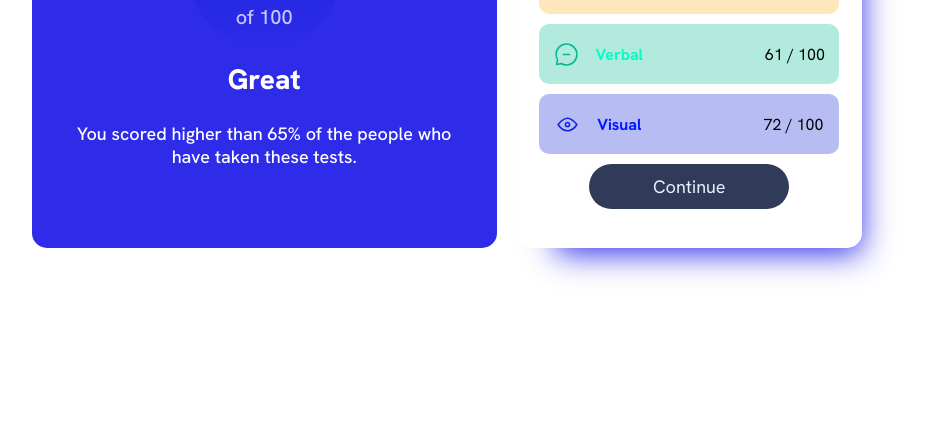
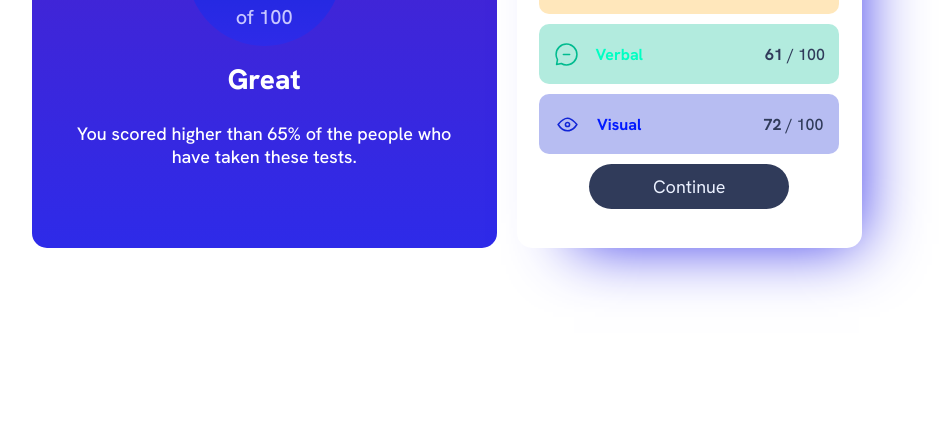
Before and after one commit to Avantiermv/results-summary-component-main, a plain HTML site: page index.html in a window 1280 px wide. Shown: the part 372-800 px from the top of the page, without its empty margins (193-1132 px from the left). Drawn offline with Linux system fonts and the light colour scheme.

Commit message:
Finished the challenge.

```diff
--- a/index.html
+++ b/index.html
@@ -26,25 +26,25 @@
       <div class="blocks" id="red">
         <img src="./assets/images/icon-reaction.svg" alt="">
         <p class="p1" id="pred">Reaction</p>
-        <p class="p"> 80 / 100</p>
+        <p class="p"> <strong>80</strong> / 100</p>
       </div>
 
       <div class="blocks" id="yellow">
         <img src="./assets/images/icon-memory.svg" alt="">
         <p class="p1" id="myellow">Memory</p>
-        <p class="p">92 / 100</p>
+        <p class="p"> <strong>92</strong> / 100</p>
       </div>
 
       <div class="blocks" id="green">
         <img src="./assets/images/icon-verbal.svg" alt="">
         <p class="p2" id="vgreen">Verbal</p>
-        <p class="p">61 / 100</p>
+        <p class="p"> <strong>61</strong> / 100</p>
       </div>
 
       <div class="blocks" id="blue">
         <img src="./assets/images/icon-visual.svg" alt="">
         <p class="p2" id="vblue">Visual</p>
-        <p class="p">72 / 100</p>
+        <p class="p"> <strong>72</strong> / 100</p>
       </div>
 
 
--- a/style.css
+++ b/style.css
@@ -36,7 +36,7 @@ body{
 }
 
 #block1{
-    background-color: var(--cor6);
+    background-image: linear-gradient(to bottom, hsla(256, 72%, 46%, 1), hsl(241, 81%, 54%));
     height: 400px;
     border-bottom-left-radius: 25px;
     border-bottom-right-radius: 25px;
@@ -165,6 +165,11 @@ h2{
     background-color: var(--cor4);
 }
 
+.p{
+    color: var(--cor12);
+    font-weight: 500;
+}
+
 #butão{
     width: 350px;
     height: 60px;
@@ -215,7 +220,7 @@ button:hover{
         width: 500px;
         margin: 10px;
         border-radius: 15px;
-        box-shadow: 19px 25px 30px -20px var(--cor6);
+        box-shadow: 27px 26px 60px -30px var(--cor6);
     }
 
     button{
```
Also changed, not shown: Screenshot_6-3-2024_13239_127.0.0.1.jpeg (added), design/active-states.jpg (deleted), design/desktop-design.jpg (deleted), design/desktop-preview.jpg (deleted), design/mobile-design.jpg (deleted), index.txt (deleted), 3 other files.
